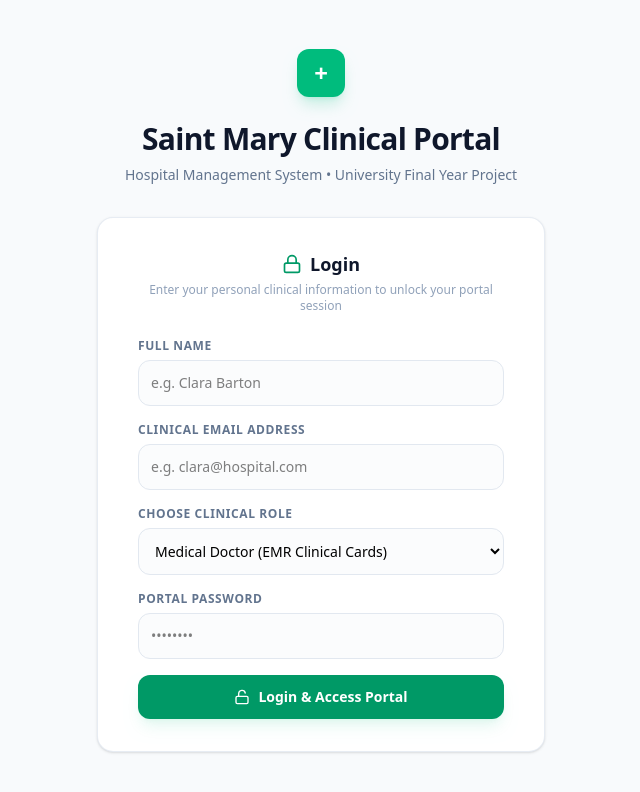
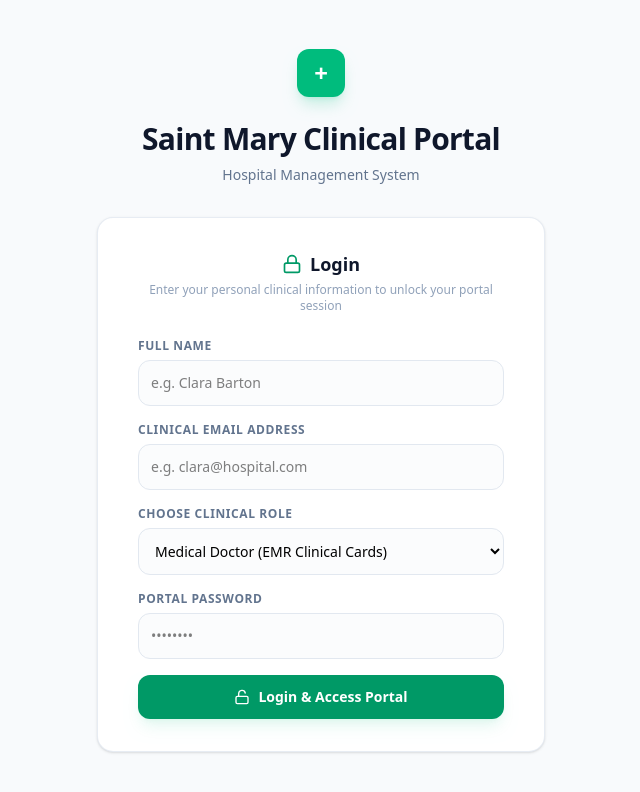
Before and after one commit to Chel-123/junior-project, a React (Vite) app: page / in a window 1280 px wide. Shown: the top 792 px of the page, without its empty margins (319-959 px from the left). Built offline with nearby package versions, Linux system fonts and the light colour scheme.

Commit message:
style: remove academic project reference from login

```diff
--- a/src/App.tsx
+++ b/src/App.tsx
@@ -338,7 +338,7 @@ export default function App() {
             Saint Mary Clinical Portal
           </h2>
           <p className="mt-2 text-center text-sm text-slate-500">
-            Hospital Management System • University Final Year Project
+            Hospital Management System
           </p>
         </div>
 
```
